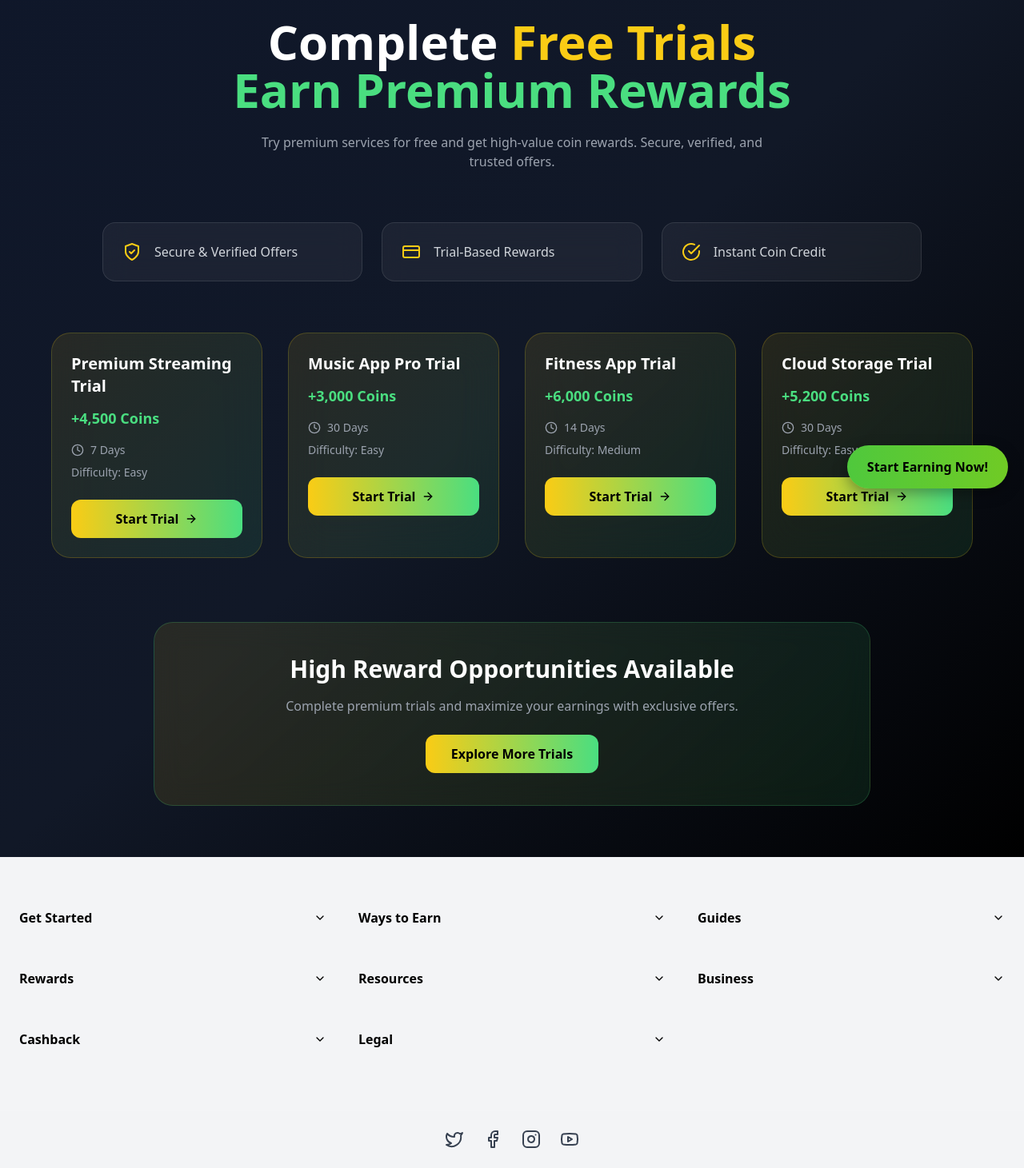
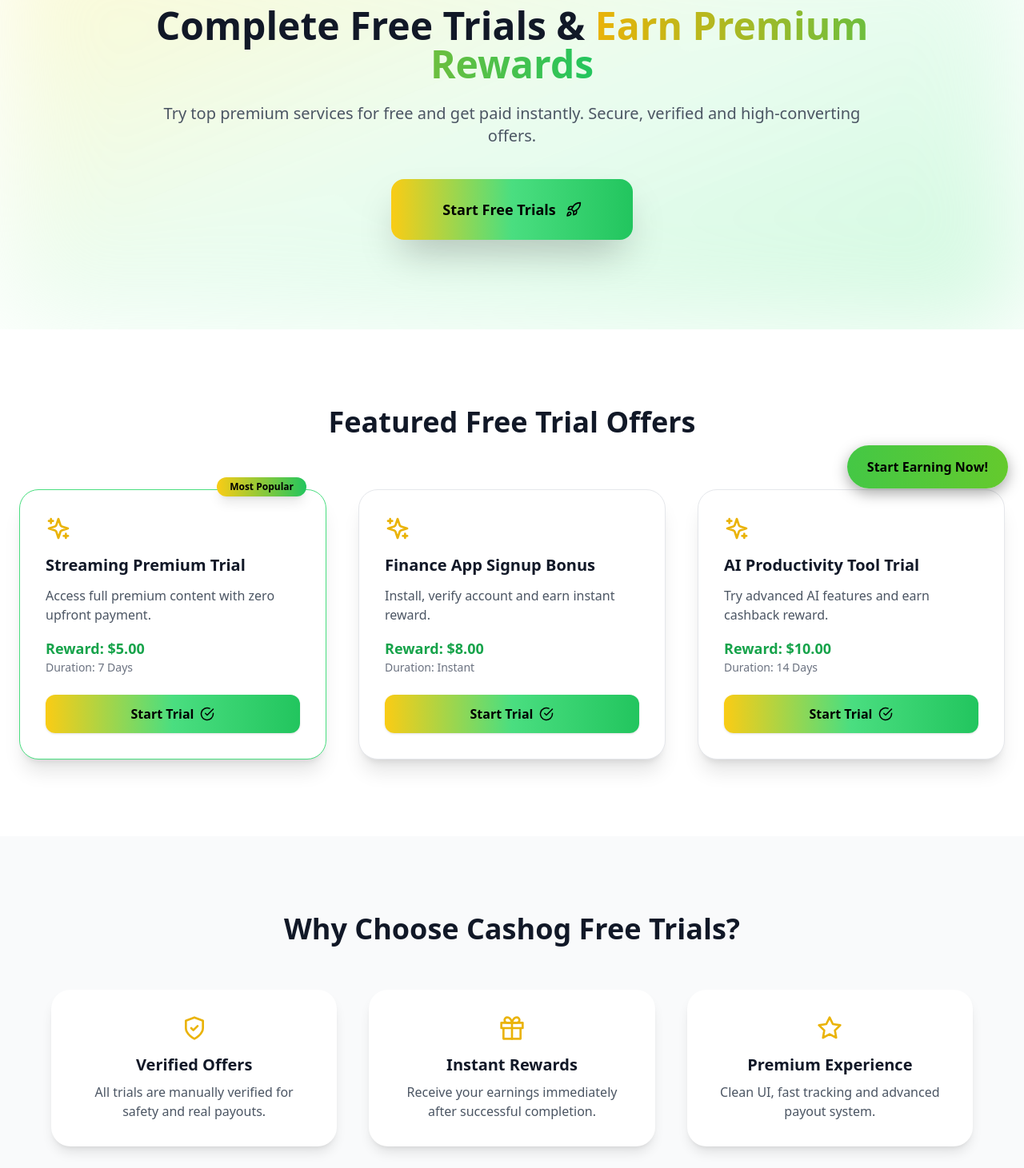
Before and after one commit to tool63/cashin, a Next.js app: page /complete-free-trials in a window 1280 px wide. Shown: the part 169-1630 px from the top of the page at 80% size. Built offline with nearby package versions, Linux system fonts and the light colour scheme.

Commit message:
Update page.tsx

```diff
--- a/app/(site)/complete-free-trials/page.tsx
+++ b/app/(site)/complete-free-trials/page.tsx
@@ -2,136 +2,190 @@
 
 import { motion } from "framer-motion";
 import SeoEngine from "@/components/seo/SeoEngine";
-import {
-  CheckCircle,
-  Clock,
-  CreditCard,
-  ShieldCheck,
-  Sparkles,
-  ArrowRight,
-} from "lucide-react";
+import { CheckCircle, Gift, Sparkles, ShieldCheck, Rocket, Star } from "lucide-react";
 
 type Trial = {
   id: number;
-  name: string;
+  title: string;
+  description: string;
   reward: string;
   duration: string;
-  difficulty: string;
+  popular?: boolean;
 };
 
 const trials: Trial[] = [
-  { id: 1, name: "Premium Streaming Trial", reward: "+4,500 Coins", duration: "7 Days", difficulty: "Easy" },
-  { id: 2, name: "Music App Pro Trial", reward: "+3,000 Coins", duration: "30 Days", difficulty: "Easy" },
-  { id: 3, name: "Fitness App Trial", reward: "+6,000 Coins", duration: "14 Days", difficulty: "Medium" },
-  { id: 4, name: "Cloud Storage Trial", reward: "+5,200 Coins", duration: "30 Days", difficulty: "Easy" },
+  {
+    id: 1,
+    title: "Streaming Premium Trial",
+    description: "Access full premium content with zero upfront payment.",
+    reward: "$5.00",
+    duration: "7 Days",
+    popular: true,
+  },
+  {
+    id: 2,
+    title: "Finance App Signup Bonus",
+    description: "Install, verify account and earn instant reward.",
+    reward: "$8.00",
+    duration: "Instant",
+  },
+  {
+    id: 3,
+    title: "AI Productivity Tool Trial",
+    description: "Try advanced AI features and earn cashback reward.",
+    reward: "$10.00",
+    duration: "14 Days",
+  },
 ];
 
-export default function CompleteFreeTrialsPage() {
+export default function FreeTrialsPage() {
   return (
     <>
       <SeoEngine
-        title="Complete Free Trials - Earn Rewards"
-        description="Complete premium free trials and earn high rewards instantly."
+        title="Free Trials | Cashog"
+        description="Join premium free trial offers and earn rewards instantly. Advanced, stylish and high-converting earning experience."
       />
 
-      <div className="min-h-screen bg-gradient-to-br from-[#0f172a] via-[#111827] to-black text-white px-6 py-16">
+      <main className="bg-white dark:bg-zinc-950 text-gray-900 dark:text-white transition-colors duration-300">
 
-        {/* HERO SECTION */}
+        {/* ================= HERO ================= */}
+        <section className="relative py-28 px-6 text-center overflow-hidden">
+          <div className="absolute inset-0 bg-gradient-to-br from-yellow-200/40 via-green-200/30 to-green-300/40 dark:from-yellow-900/20 dark:via-green-900/10 dark:to-green-800/20 blur-3xl" />
+
           <motion.div
+            className="relative max-w-4xl mx-auto"
             initial={{ opacity: 0, y: 40 }}
             animate={{ opacity: 1, y: 0 }}
-          transition={{ duration: 0.6 }}
-          className="max-w-6xl mx-auto text-center mb-16"
+            transition={{ duration: 0.8 }}
           >
-          <div className="inline-flex items-center gap-2 px-4 py-2 rounded-full bg-yellow-400/10 border border-yellow-400/30 text-yellow-400 text-sm mb-6">
-            <Sparkles size={16} />
-            Premium Free Trial Offers
+            <h1 className="text-4xl md:text-5xl font-extrabold mb-6 leading-tight">
+              Complete Free Trials & <span className="bg-gradient-to-r from-yellow-500 to-green-500 bg-clip-text text-transparent">Earn Premium Rewards</span>
+            </h1>
+            <p className="text-lg md:text-xl text-gray-600 dark:text-gray-400 mb-10">
+              Try top premium services for free and get paid instantly. Secure, verified and high-converting offers.
+            </p>
+
+            <motion.a
+              href="/signup"
+              whileHover={{ scale: 1.05 }}
+              whileTap={{ scale: 0.97 }}
+              className="inline-flex items-center gap-3 bg-gradient-to-r from-yellow-400 via-green-400 to-green-500 text-black px-16 py-6 rounded-2xl font-bold shadow-2xl text-lg"
+            >
+              Start Free Trials <Rocket size={20} />
+            </motion.a>
+          </motion.div>
+        </section>
+
+        {/* ================= TRIAL CARDS ================= */}
+        <section className="py-24 px-6 max-w-7xl mx-auto">
+          <h2 className="text-3xl md:text-4xl font-bold text-center mb-16">
+            Featured Free Trial Offers
+          </h2>
+
+          <div className="grid md:grid-cols-3 gap-10">
+            {trials.map((trial, i) => (
+              <motion.div
+                key={trial.id}
+                className={`relative bg-white dark:bg-zinc-900 p-8 rounded-3xl shadow-xl border ${
+                  trial.popular
+                    ? "border-green-400 scale-105"
+                    : "border-gray-200 dark:border-zinc-800"
+                } hover:shadow-2xl transition-all duration-300`}
+                initial={{ opacity: 0, y: 30 }}
+                whileInView={{ opacity: 1, y: 0 }}
+                viewport={{ once: true }}
+                transition={{ delay: i * 0.2 }}
+              >
+                {trial.popular && (
+                  <div className="absolute -top-4 right-6 bg-gradient-to-r from-yellow-400 to-green-500 text-black px-4 py-1 rounded-full text-xs font-bold shadow-lg">
+                    Most Popular
+                  </div>
+                )}
+
+                <Sparkles className="w-8 h-8 text-yellow-500 mb-4" />
+
+                <h3 className="text-xl font-semibold mb-3">{trial.title}</h3>
+                <p className="text-gray-600 dark:text-gray-400 mb-4">
+                  {trial.description}
+                </p>
+
+                <div className="mb-6">
+                  <p className="text-green-600 font-bold text-lg">
+                    Reward: {trial.reward}
+                  </p>
+                  <p className="text-sm text-gray-500">
+                    Duration: {trial.duration}
+                  </p>
                 </div>
 
-          <h1 className="text-4xl md:text-6xl font-bold leading-tight">
-            Complete <span className="text-yellow-400">Free Trials</span>
-            <br />
-            <span className="text-green-400">Earn Premium Rewards</span>
-          </h1>
+                <motion.a
+                  href="/signup"
+                  whileHover={{ scale: 1.05 }}
+                  className="inline-flex w-full justify-center items-center gap-2 bg-gradient-to-r from-yellow-400 via-green-400 to-green-500 text-black px-4 py-3 rounded-xl font-semibold shadow"
+                >
+                  Start Trial <CheckCircle size={18} />
+                </motion.a>
+              </motion.div>
+            ))}
+          </div>
+        </section>
 
-          <p className="mt-6 text-gray-400 max-w-2xl mx-auto">
-            Try premium services for free and get high-value coin rewards.
-            Secure, verified, and trusted offers.
-          </p>
-        </motion.div>
+        {/* ================= WHY TRUST ================= */}
+        <section className="py-24 px-6 bg-gray-50 dark:bg-zinc-900 text-center">
+          <h2 className="text-3xl md:text-4xl font-bold mb-14">
+            Why Choose Cashog Free Trials?
+          </h2>
 
-        {/* TRUST BADGES */}
-        <div className="max-w-5xl mx-auto grid md:grid-cols-3 gap-6 mb-16">
+          <div className="grid md:grid-cols-3 gap-10 max-w-6xl mx-auto">
             {[
-            { icon: ShieldCheck, text: "Secure & Verified Offers" },
-            { icon: CreditCard, text: "Trial-Based Rewards" },
-            { icon: CheckCircle, text: "Instant Coin Credit" },
+              {
+                icon: ShieldCheck,
+                title: "Verified Offers",
+                desc: "All trials are manually verified for safety and real payouts."
+              },
+              {
+                icon: Gift,
+                title: "Instant Rewards",
+                desc: "Receive your earnings immediately after successful completion."
+              },
+              {
+                icon: Star,
+                title: "Premium Experience",
+                desc: "Clean UI, fast tracking and advanced payout system."
+              }
             ].map((item, i) => (
               <motion.div
                 key={i}
-              whileHover={{ scale: 1.05 }}
-              className="bg-white/5 backdrop-blur-lg border border-white/10 rounded-2xl p-6 flex items-center gap-4"
+                className="bg-white dark:bg-zinc-800 p-8 rounded-3xl shadow-lg"
+                initial={{ opacity: 0, y: 30 }}
+                whileInView={{ opacity: 1, y: 0 }}
+                viewport={{ once: true }}
+                transition={{ delay: i * 0.2 }}
               >
-              <item.icon className="text-yellow-400" />
-              <span className="text-gray-300">{item.text}</span>
+                <item.icon className="w-8 h-8 mx-auto mb-4 text-yellow-500" />
+                <h3 className="text-xl font-semibold mb-2">{item.title}</h3>
+                <p className="text-gray-600 dark:text-gray-400">{item.desc}</p>
               </motion.div>
             ))}
           </div>
+        </section>
 
-        {/* TRIAL LIST */}
-        <div className="max-w-6xl mx-auto grid md:grid-cols-2 lg:grid-cols-4 gap-8">
-          {trials.map((trial, index) => (
-            <motion.div
-              key={trial.id}
-              initial={{ opacity: 0, y: 40 }}
-              animate={{ opacity: 1, y: 0 }}
-              transition={{ delay: index * 0.1 }}
-              whileHover={{ y: -10 }}
-              className="bg-gradient-to-br from-yellow-400/10 to-green-400/10 border border-yellow-400/20 rounded-3xl p-6 backdrop-blur-xl hover:border-green-400/40 transition-all"
+        {/* ================= FINAL CTA ================= */}
+        <section className="py-28 px-6 text-center">
+          <h2 className="text-3xl md:text-4xl font-bold mb-8">
+            Ready to Start Earning from Free Trials?
+          </h2>
+
+          <motion.a
+            href="/signup"
+            whileHover={{ scale: 1.05 }}
+            className="inline-flex items-center gap-3 bg-gradient-to-r from-yellow-400 via-green-400 to-green-500 text-black px-16 py-6 rounded-2xl font-bold shadow-2xl text-xl"
           >
-              <h3 className="text-xl font-semibold mb-3">
-                {trial.name}
-              </h3>
+            Join Cashog Now <Rocket size={20} />
+          </motion.a>
+        </section>
 
-              <div className="text-green-400 font-bold text-lg mb-4">
-                {trial.reward}
-              </div>
-
-              <div className="flex items-center text-gray-400 text-sm mb-2 gap-2">
-                <Clock size={16} />
-                {trial.duration}
-              </div>
-
-              <div className="text-gray-400 text-sm mb-6">
-                Difficulty: {trial.difficulty}
-              </div>
-
-              <button className="w-full bg-gradient-to-r from-yellow-400 to-green-400 text-black font-semibold py-3 rounded-xl flex items-center justify-center gap-2 hover:scale-105 transition">
-                Start Trial <ArrowRight size={16} />
-              </button>
-            </motion.div>
-          ))}
-        </div>
-
-        {/* CTA SECTION */}
-        <motion.div
-          initial={{ opacity: 0 }}
-          animate={{ opacity: 1 }}
-          transition={{ delay: 0.6 }}
-          className="max-w-4xl mx-auto mt-20 text-center bg-gradient-to-r from-yellow-400/10 to-green-400/10 border border-green-400/20 rounded-3xl p-10 backdrop-blur-lg"
-        >
-          <h2 className="text-3xl font-bold mb-4">
-            High Reward Opportunities Available
-          </h2>
-          <p className="text-gray-400 mb-6">
-            Complete premium trials and maximize your earnings with exclusive offers.
-          </p>
-          <button className="bg-gradient-to-r from-yellow-400 to-green-400 text-black font-bold px-8 py-3 rounded-xl hover:scale-105 transition">
-            Explore More Trials
-          </button>
-        </motion.div>
-
-      </div>
+      </main>
     </>
   );
 }
```
Lines whose indentation alone changed are shown as unchanged.
